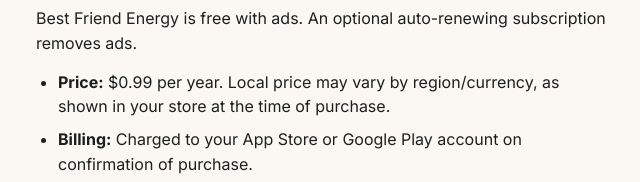
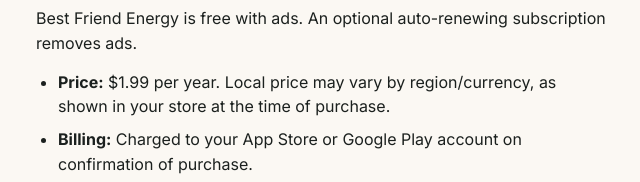
Before and after one commit to fricker-studios/af-studios.io, a website: page best-friend-energy/terms.html in a window 1280 px wide. Shown: the part 484-666 px from the top of the page, 318-958 px from the left. Drawn offline with Linux system fonts and the light colour scheme.

Commit message:
pricing update

```diff
--- a/best-friend-energy/terms.html
+++ b/best-friend-energy/terms.html
@@ -29,7 +29,7 @@
       subscription removes ads.
     </p>
     <ul>
-      <li><strong>Price:</strong> $0.99 per year. Local price may vary by region/currency, as shown in your store at the time of purchase.</li>
+      <li><strong>Price:</strong> $1.99 per year. Local price may vary by region/currency, as shown in your store at the time of purchase.</li>
       <li><strong>Billing:</strong> Charged to your App Store or Google Play account on confirmation of purchase.</li>
       <li><strong>Auto-renewal:</strong> The subscription <strong>automatically renews</strong> at the same period and the then-current price unless you cancel <strong>at least 24 hours before the end of the current period</strong>.</li>
       <li><strong>Cancel anytime</strong> in your App Store or Google Play account settings. Uninstalling the app does NOT cancel the subscription.</li>
```
